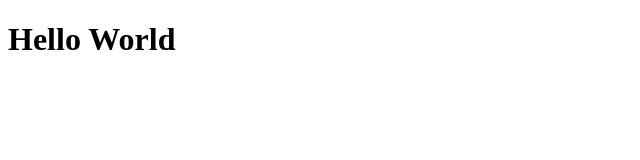
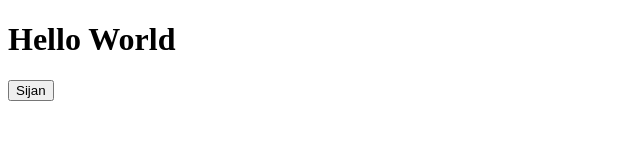
Before and after one commit to sijankobir/Html, a plain HTML site: page index.html in a window 1280 px wide. Shown: the whole page, without its empty margins (0-640 px from the left). Drawn offline with Linux system fonts and the light colour scheme.

Commit message:
add a button

```diff
--- a/index.html
+++ b/index.html
@@ -8,5 +8,6 @@
 </head>
 <body>
     <h1>Hello World</h1>
+    <button>Sijan</button>
 </body>
 </html>
```
